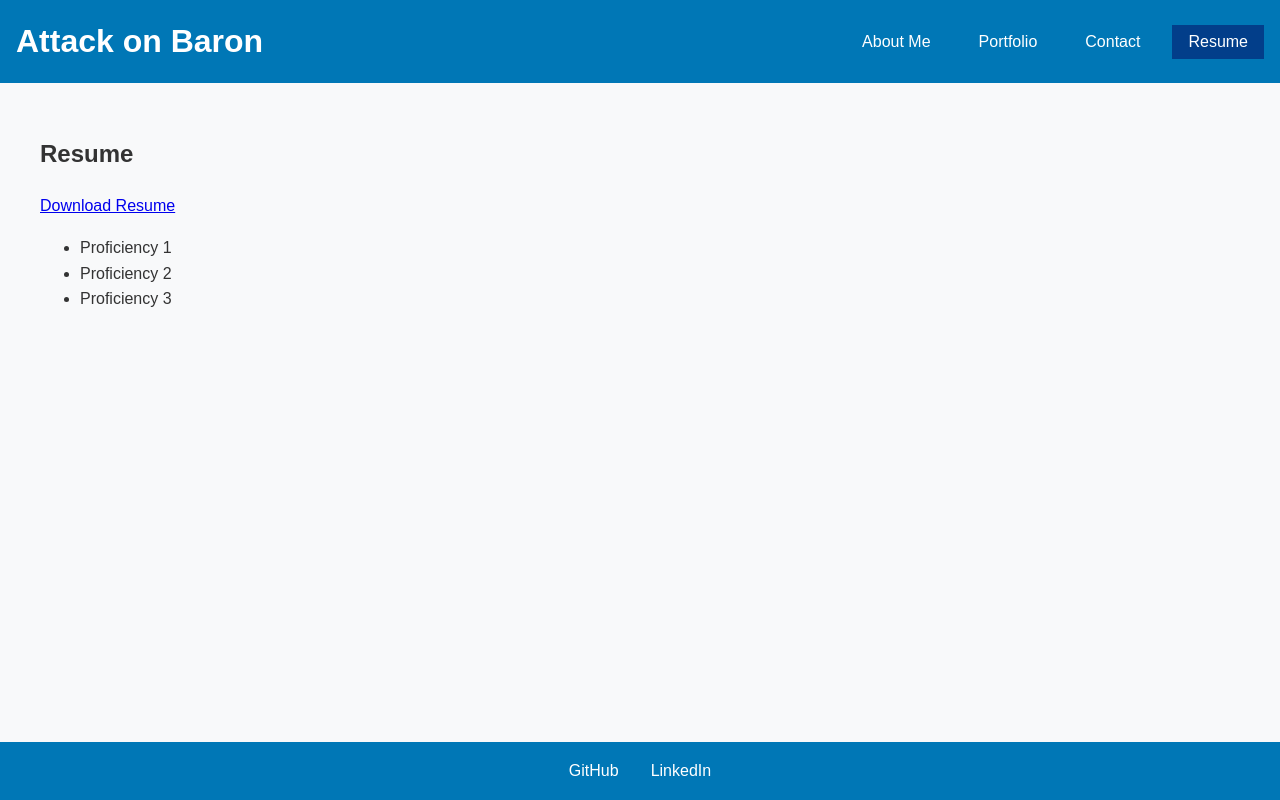
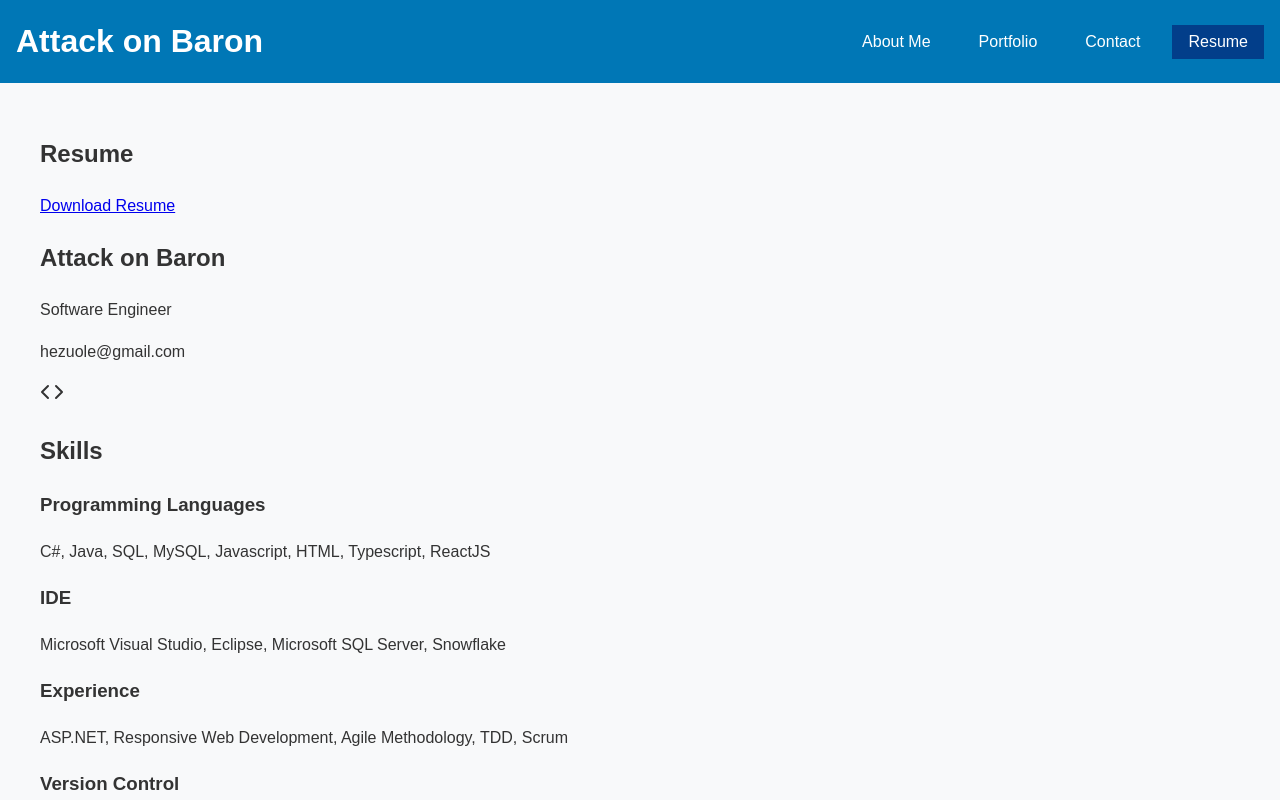
Before and after one commit to AttackOnBaron-BC/myportfolio, a React (Vite) app: page / in a window 1280 px wide. Both pictures are taken after a click on the button "Resume". Shown: the top 800 px of the page. Built offline with nearby package versions, Linux system fonts and the light colour scheme.

Commit message:
Update Resume.tsx

```diff
--- a/src/components/Resume.tsx
+++ b/src/components/Resume.tsx
@@ -1,16 +1,114 @@
 import React from 'react';
+import { Briefcase, GraduationCap, Code, Wrench } from 'lucide-react';
 
 const Resume: React.FC = () => {
   return (
     <section id="resume">
       <h2>Resume</h2>
-      <a href="path/to/your-resume.pdf" download>Download Resume</a>
-      <ul>
-        <li>Proficiency 1</li>
-        <li>Proficiency 2</li>
-        <li>Proficiency 3</li>
-        {/* Add more proficiencies as needed */}
-      </ul>
+      <a href="https://docs.google.com/document/d/1YaD_u6YO3frqIcxr4CdbOgowgMZ_xSX2IwtKALoQfFk/edit?usp=sharing" target="_blank" download>Download Resume</a>
+
+    <div className="min-h-screen bg-gray-50 py-8">
+      <div className="max-w-4xl mx-auto px-4 bg-white shadow-lg rounded-lg">
+        {/* Header Section */}
+        <div>
+          <h1 className="text-gray-600">Attack on Baron</h1>
+          <p className="text-gray-600">Software Engineer</p>
+          <p className="text-gray-600">hezuole@gmail.com</p>
+        </div>
+
+        {/* Skills Section */}
+        <section className="py-6 border-b border-gray-200">
+          <div className="flex items-center mb-4">
+            <Code className="mr-2 text-blue-600" />
+            <h2 className="text-2xl font-semibold text-gray-800">Skills</h2>
+          </div>
+          <div className="grid grid-cols-1 md:grid-cols-2 gap-4">
+            <div>
+              <h3 className="font-semibold mb-2 text-gray-700">Programming Languages</h3>
+              <p className="text-gray-600">C#, Java, SQL, MySQL, Javascript, HTML, Typescript, ReactJS</p>
+            </div>
+            <div>
+              <h3 className="font-semibold mb-2 text-gray-700">IDE</h3>
+              <p className="text-gray-600">Microsoft Visual Studio, Eclipse, Microsoft SQL Server, Snowflake</p>
+            </div>
+            <div>
+              <h3 className="font-semibold mb-2 text-gray-700">Experience</h3>
+              <p className="text-gray-600">ASP.NET, Responsive Web Development, Agile Methodology, TDD, Scrum</p>
+            </div>
+            <div>
+              <h3 className="font-semibold mb-2 text-gray-700">Version Control</h3>
+              <p className="text-gray-600">Microsoft Azure, Git, Jira</p>
+            </div>
+          </div>
+        </section>
+
+        {/* Education Section */}
+        <section className="py-6 border-b border-gray-200">
+          <div className="flex items-center mb-4">
+            <GraduationCap className="mr-2 text-blue-600" />
+            <h2 className="text-2xl font-semibold text-gray-800">Education</h2>
+          </div>
+          <div className="space-y-4">
+            <div>
+              <h3 className="font-semibold text-gray-800">University of Mary Hardin-Baylor</h3>
+              <p className="text-gray-600">Master's Degree in Information System</p>
+              <p className="text-gray-500">Coursework: Database Design, SAP, Advanced Programming in Java</p>
+            </div>
+          </div>
+        </section>
+
+        {/* Experience Section */}
+        <section className="py-6 border-b border-gray-200">
+          <div className="flex items-center mb-4">
+            <Briefcase className="mr-2 text-blue-600" />
+            <h2 className="text-2xl font-semibold text-gray-800">Experience</h2>
+          </div>
+          <div className="space-y-6">
+            <div>
+              <h3 className="font-semibold text-gray-800">Software Engineer</h3>
+              <p className="text-gray-600">Texas Department of Juvenile Justice, Austin | April 2020 - Sep 2023</p>
+              <ul className="list-disc ml-6 mt-2 text-gray-600 space-y-2">
+                <li>Implemented emergency SQL function for Azure SQL Server database optimization, removing 9M+ redundant records</li>
+                <li>Developed responsive web pages with C# .NET and MVC, improving system responsiveness by 20%</li>
+                <li>Created SharePoint website prototype with custom web parts and workflows</li>
+                <li>Optimized database queries using ADO.NET, achieving 30% performance improvement</li>
+              </ul>
+            </div>
+            <div>
+              <h3 className="font-semibold text-gray-800">Device & Software Engineer</h3>
+              <p className="text-gray-600">ZTE, Seattle | July 2017 - Jan 2018</p>
+              <ul className="list-disc ml-6 mt-2 text-gray-600 space-y-2">
+                <li>Developed solution for seamless call transfer between cellular networks and Wi-Fi</li>
+                <li>Configured network testing parameters using Android Studio</li>
+                <li>Created web application for testing data using Java and MySQL</li>
+              </ul>
+            </div>
+            <div>
+              <h3 className="font-semibold text-gray-800">Software Engineer</h3>
+              <p className="text-gray-600">South Carolina Department of Juvenile Justice, Columbia | Sep 2015 - Nov 2016</p>
+              <ul className="list-disc ml-6 mt-2 text-gray-600 space-y-2">
+                <li>Migrated legacy web application to ASP.NET MVC 4, improving maintainability by 40%</li>
+                <li>Led database migration to SQL Server 2012, improving system performance by 20%</li>
+              </ul>
+            </div>
+          </div>
+        </section>
+
+        {/* Current Projects Section */}
+        <section className="py-6">
+          <div className="flex items-center mb-4">
+            <Wrench className="mr-2 text-blue-600" />
+            <h2 className="text-2xl font-semibold text-gray-800">Current Projects</h2>
+          </div>
+          <div>
+            <p className="text-gray-600">Supporting ZTE testing system using Java/Python, SpringBoot</p>
+            <p className="text-gray-600">Developing server temperature Analyst application using ASP.Net</p>
+          </div>
+        </section>
+      </div>
+    </div>
+
+    export default Resume;
     </section>
   );
 };
```
